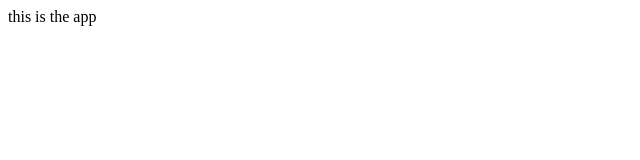
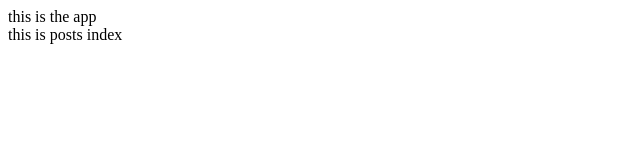
Before and after one commit to lionking0701/React-firebase-formik, a React (Create React App) app: page /posts in a window 1280 px wide. Shown: the top 160 px of the page, without its empty margins (0-640 px from the left). Built offline with nearby package versions, Linux system fonts and the light colour scheme.

Commit message:
add posts

```diff
--- /dev/null
+++ b/src/components/Posts/index.js
@@ -0,0 +1,11 @@
+import React from 'react'
+
+class Posts extends React.Component {
+  render() {
+    return (
+      <div>this is posts index</div>
+    )
+  }
+}
+
+export default Posts
--- a/src/index.js
+++ b/src/index.js
@@ -1,13 +1,15 @@
 import React from 'react'
 import ReactDOM from 'react-dom'
 import { BrowserRouter, Route } from 'react-router-dom'
+import Root from 'Root'
 import App from 'components/App'
-import Root from 'Root'
+import Posts from 'components/Posts'
 
 ReactDOM.render(
   <Root>
     <BrowserRouter>
       <Route path="/" component={App} />
+      <Route path="/posts" component={Posts} />
     </BrowserRouter>
   </Root>
   ,
```
